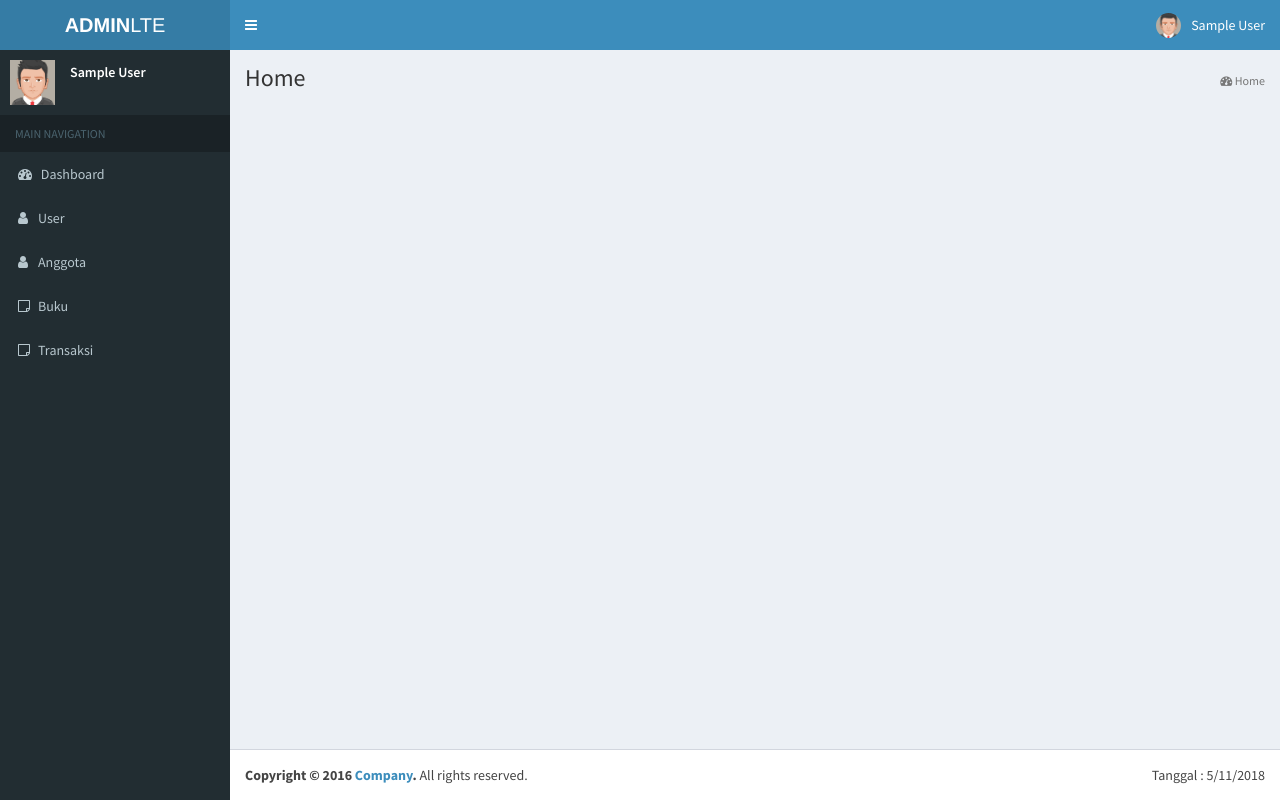
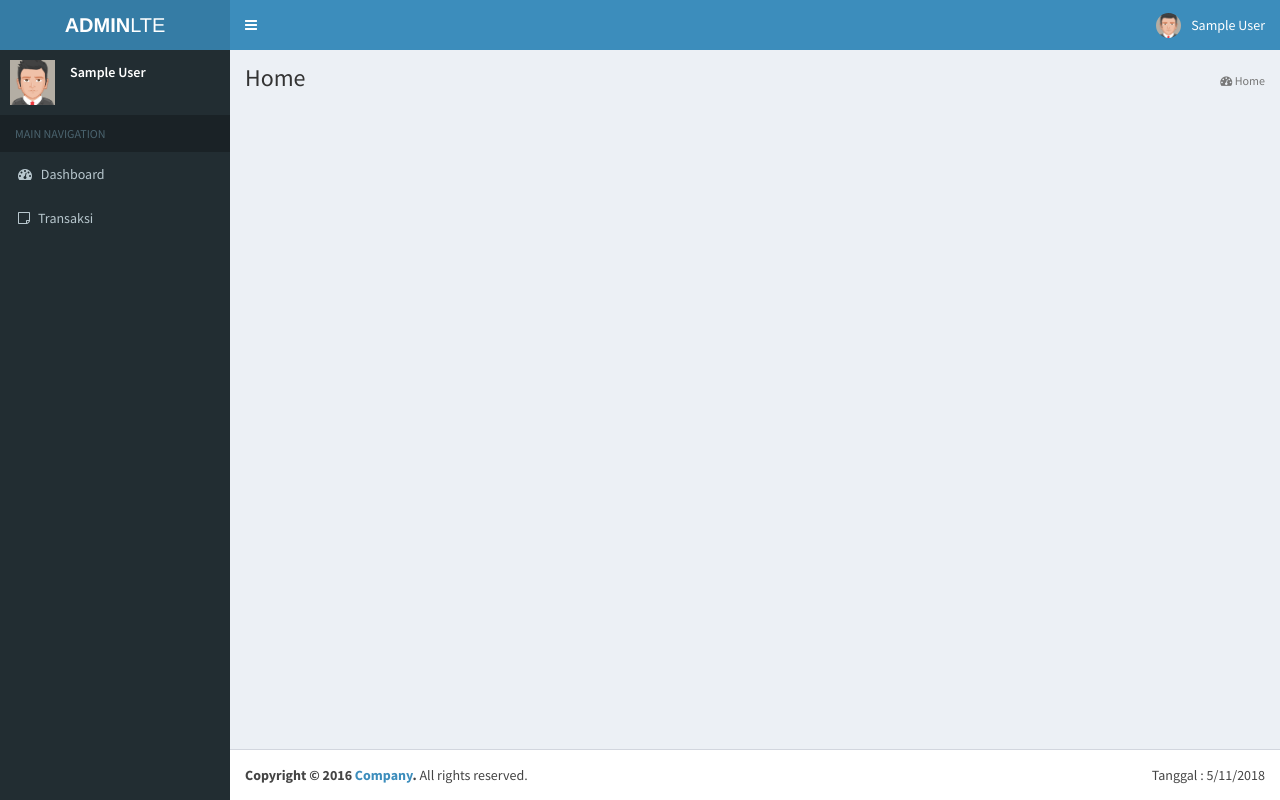
Before and after one commit to atangsutisna/konterpulsa, a CodeIgniter app: page /database/index.php/home/index in a window 1280 px wide. Run offline with CodeIgniter, Linux system fonts and the light colour scheme; the visitor is signed in with stand-in values (Sample User, id 1); some libraries are stand-ins or nearby versions.

Commit message:
remove unused code

```diff
--- a/application/views/sidebar.php
+++ b/application/views/sidebar.php
@@ -19,21 +19,6 @@
           </a>
         </li>
         <li>
-            <a href="<?= site_url('user') ?>">
-                <i class="fa fa-user"></i><span>User</span>
-            </a>
-        </li>
-        <li>
-            <a href="<?= site_url('member') ?>">
-                <i class="fa fa-user"></i><span>Anggota</span>
-            </a>
-        </li>
-        <li>
-            <a href="<?= site_url('book') ?>">
-                <i class="fa fa-sticky-note-o"></i><span>Buku</span>
-            </a>
-        </li>
-        <li>
             <a href="<?= site_url('transaction') ?>">
                 <i class="fa fa-sticky-note-o"></i><span>Transaksi</span>
             </a>
```
